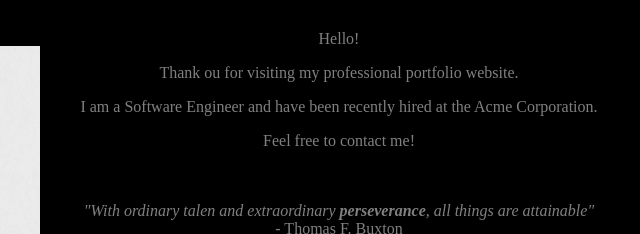
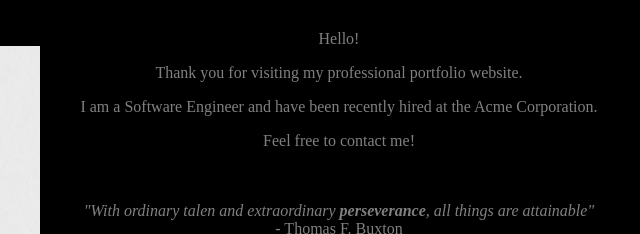
Before and after one commit to cpalomo1/lab1, a plain HTML site: page index.html in a window 1280 px wide. Shown: the part 187-421 px from the top of the page, 640-1280 px from the left. Drawn offline with Linux system fonts and the light colour scheme.

Commit message:
Fixed typo

```diff
--- a/index.html
+++ b/index.html
@@ -41,7 +41,7 @@ in html
 
              <div>
                  Hello! <br />
-                 <p>Thank ou for visiting my professional portfolio website.</p>
+                 <p>Thank you for visiting my professional portfolio website.</p>
 
                  <p>I am a Software Engineer and have been recently hired at the Acme Corporation.</p>
 
```
